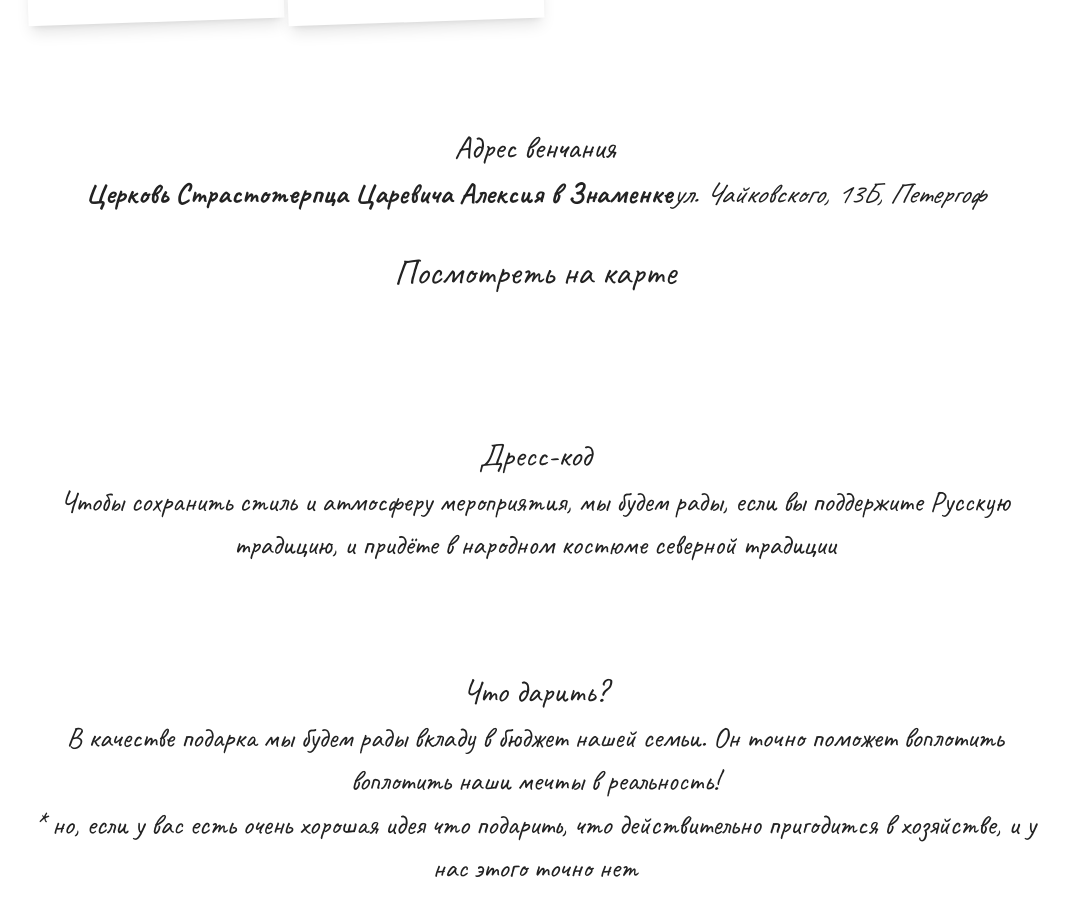
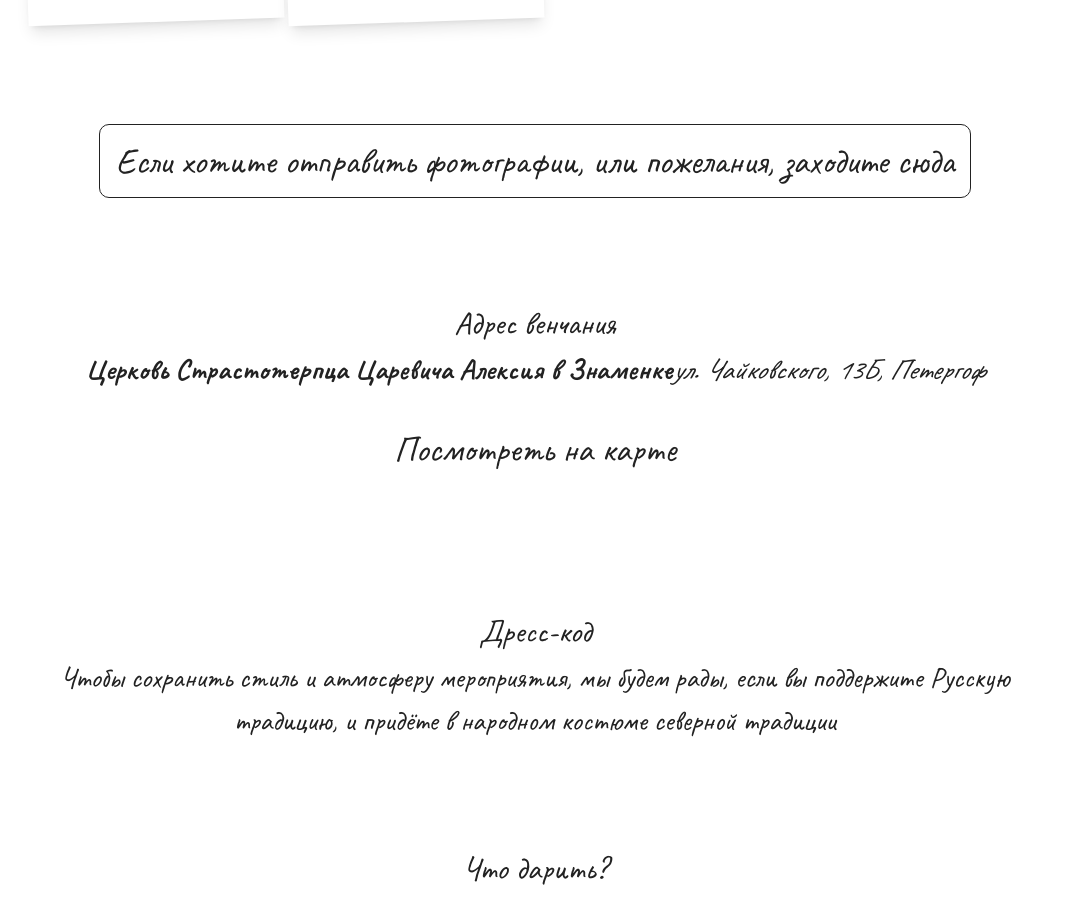
Before and after one commit to SwarmGost404/wedding, a Vue app: page / in a window 1280 px wide. Shown: the part 1844-2746 px from the top of the page, without its empty margins (105-1174 px from the left). Built offline with nearby package versions, Linux system fonts and the light colour scheme; a web font is replaced by a local one.

Commit message:
create tg bot

```diff
--- a/src/App.vue
+++ b/src/App.vue
@@ -8,6 +8,9 @@ const goInMap = () => {
   window.location.href = "https://yandex.ru/maps/-/CHWoe84L";
 }
 
+const goInTg = () => {
+  window.location.href = 'https://t.me/myWebbing_bot'
+}
 
 
 
@@ -39,6 +42,11 @@ const goInMap = () => {
       </div>
       <div>
         <Galery />
+      </div>
+      <div class="my-[10%]">
+        <button @click="goInTg" class="border p-4 text-4xl rounded-[10px]">
+          Если хотите отправить фотографии, или пожелания, заходите сюда
+        </button>
       </div>
       <div class="my-[10%]">
         <h2>Адрес венчания</h2>
--- a/src/components/Timer.vue
+++ b/src/components/Timer.vue
@@ -76,7 +76,7 @@ export default defineComponent({
 <template>
     <header
     @click="toggleTheme"
-    class="z-100000 backdrop-blur-sm bg-white/30 flex fixed sm:relative sm:w-[400px] w-[100%] top-0 border h-[100px] sm:h-[100px] p-6">
+    class="z-100000 backdrop-blur-sm bg-white/30 flex fixed sm:relative  w-[100%] top-0 border h-[100px] sm:h-[100px] p-6">
       <p class="w-[50%] text-xl">До нашей встречи</p>
       <div class="flex w-[50%] ">
         <div class="text-center">
```
